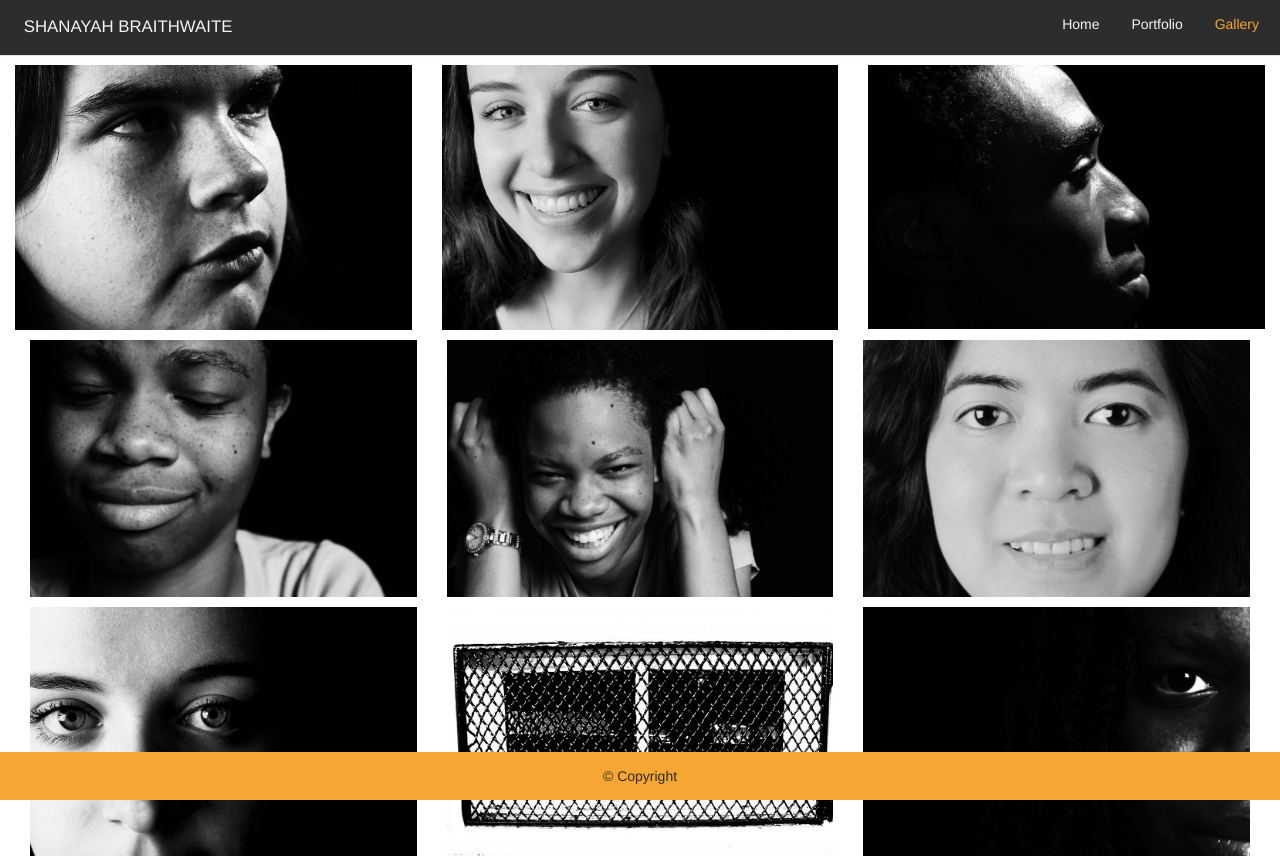
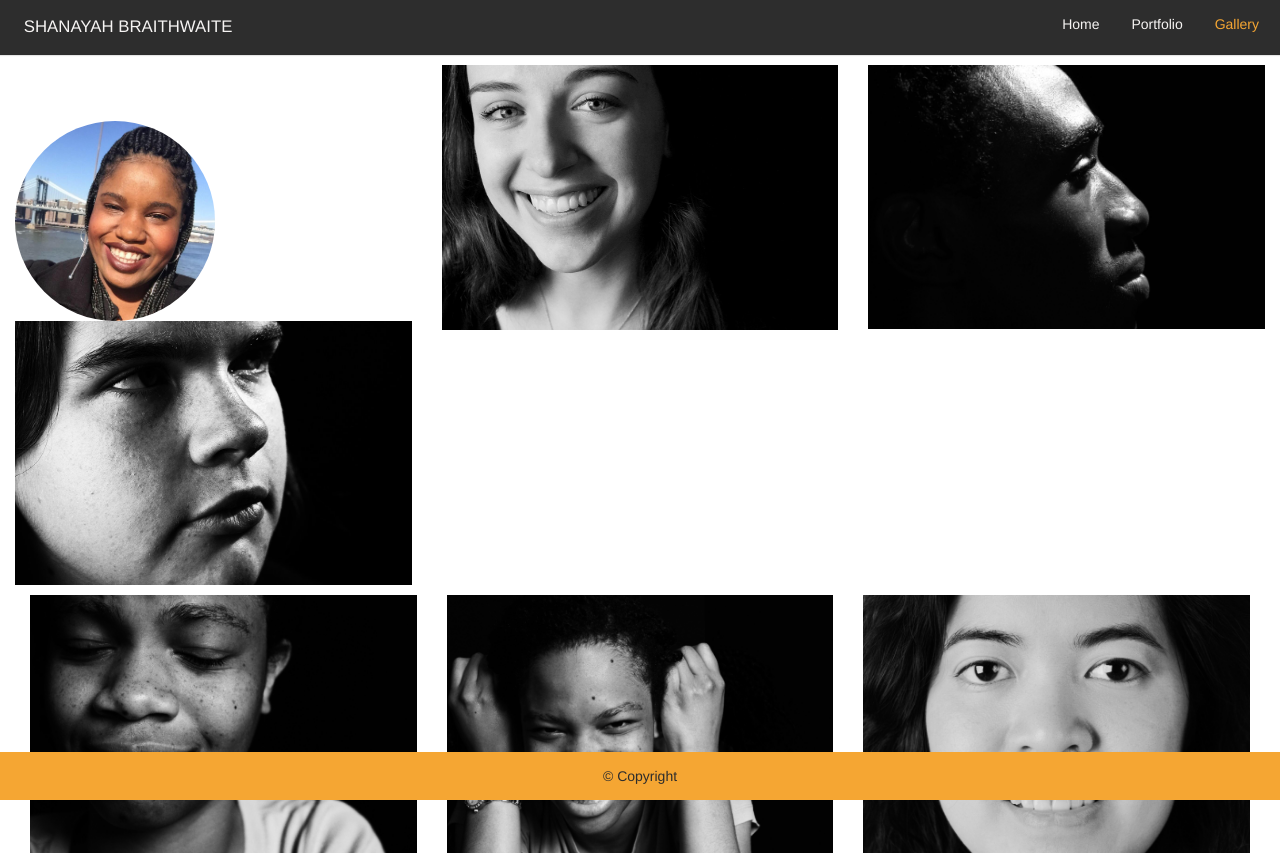
Before and after one commit to BraithwaiteS/PortfolioSB, a plain HTML site: page photography.html in a window 1280 px wide. Shown: the top 856 px of the page. Drawn offline with nearby package versions, Linux system fonts and the light colour scheme.

Commit message:
a commit

```diff
--- a/photography.html
+++ b/photography.html
@@ -73,6 +73,7 @@
     <div>
 
       <figure class="col-md-4">
+          <img id="my_picture" src="img/common/me.jpg" alt="Avatar" style="width:200px">
 
           <img alt="picture" src="img/photography/jeanne_sky.jpg"
           style="width:100%" class="img-fluid">
```
Also changed, not shown: 1 other file.
